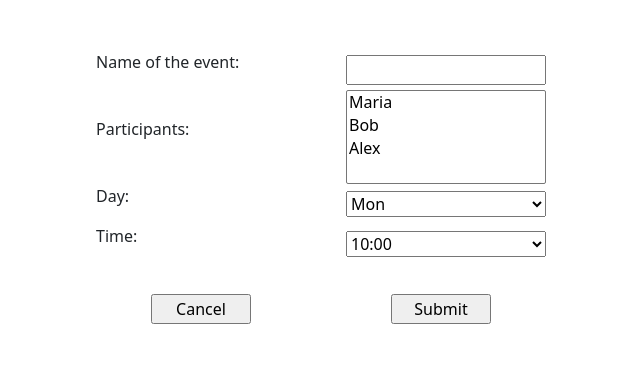
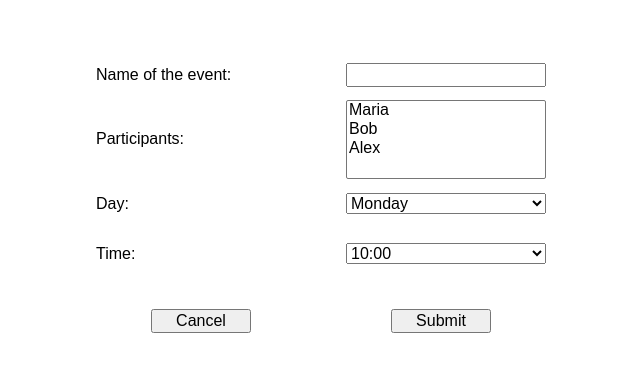
Before and after one commit to Nippondanso/webpack-calendar, a website built with webpack: page src/pages/createEvent.html in a window 1280 px wide. Shown: the whole page, without its empty margins (319-959 px from the left). Built offline with nearby package versions, Linux system fonts and the light colour scheme.

Commit message:
мелкие правки

```diff
--- a/src/css/style.css
+++ b/src/css/style.css
@@ -4,7 +4,7 @@
     box-sizing: border-box;
   }
 
-  /* button,
+  button,
   input,
   optgroup,
   select,
@@ -13,7 +13,7 @@
     font-family: inherit;
     font-size: inherit;
     line-height: inherit;
-  } */
+  }
 
   html {
     font-family: sans-serif;
--- a/src/pages/createEvent.html
+++ b/src/pages/createEvent.html
@@ -5,11 +5,14 @@
     <meta charset="UTF-8">
     <meta name="viewport" content="width=device-width, initial-scale=1.0">
     <title>Create event</title>
-    <link href="https://cdn.jsdelivr.net/npm/bootstrap@5.0.0-beta1/dist/css/bootstrap.min.css" rel="stylesheet" </head>
-    <!-- <link rel="stylesheet" href="../css/style.css"> -->
+    <!-- <link href="https://cdn.jsdelivr.net/npm/bootstrap@5.0.0-beta1/dist/css/bootstrap.min.css" rel="stylesheet"
+        integrity="sha384-giJF6kkoqNQ00vy+HMDP7azOuL0xtbfIcaT9wjKHr8RbDVddVHyTfAAsrekwKmP1" crossorigin="anonymous"> -->
+
+</head>
+<!-- <link rel="stylesheet" href="../css/style.css"> -->
 
 
-    <body>
+<body>
 
     <div class="form-wrapper">
         <div class="data-form">
@@ -28,11 +31,11 @@
             <div class="day-wrapper">
                 <p>Day:</p>
                 <select name="day-select" id="day-select">
-                    <option value="Mon">Mon</option>
-                    <option value="Tue">Tue</option>
-                    <option value="Wed">Wed</option>
-                    <option value="Thu">Thu</option>
-                    <option value="Fri">Fri</option>
+                    <option value="Mon">Monday</option>
+                    <option value="Tue">Tuesday</option>
+                    <option value="Wed">Wednesday</option>
+                    <option value="Thu">Thursday</option>
+                    <option value="Fri">Friday</option>
                 </select>
             </div>
             <div class="time-wrapper">
@@ -56,6 +59,6 @@
         </div>
     </div>
 
-    </body>
+</body>
 
 </html>
```
Also changed, not shown: src/pages/calendar.html (+2 -3 lines), dist/createEvent.html.
